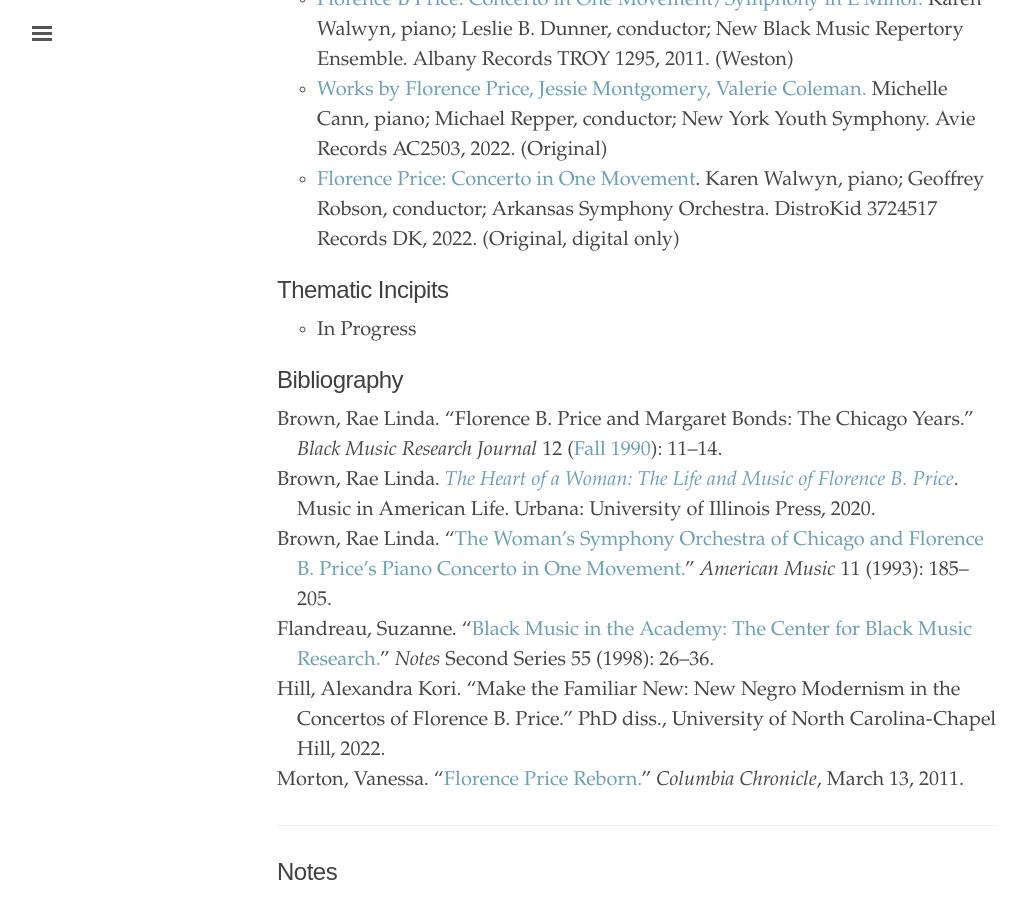
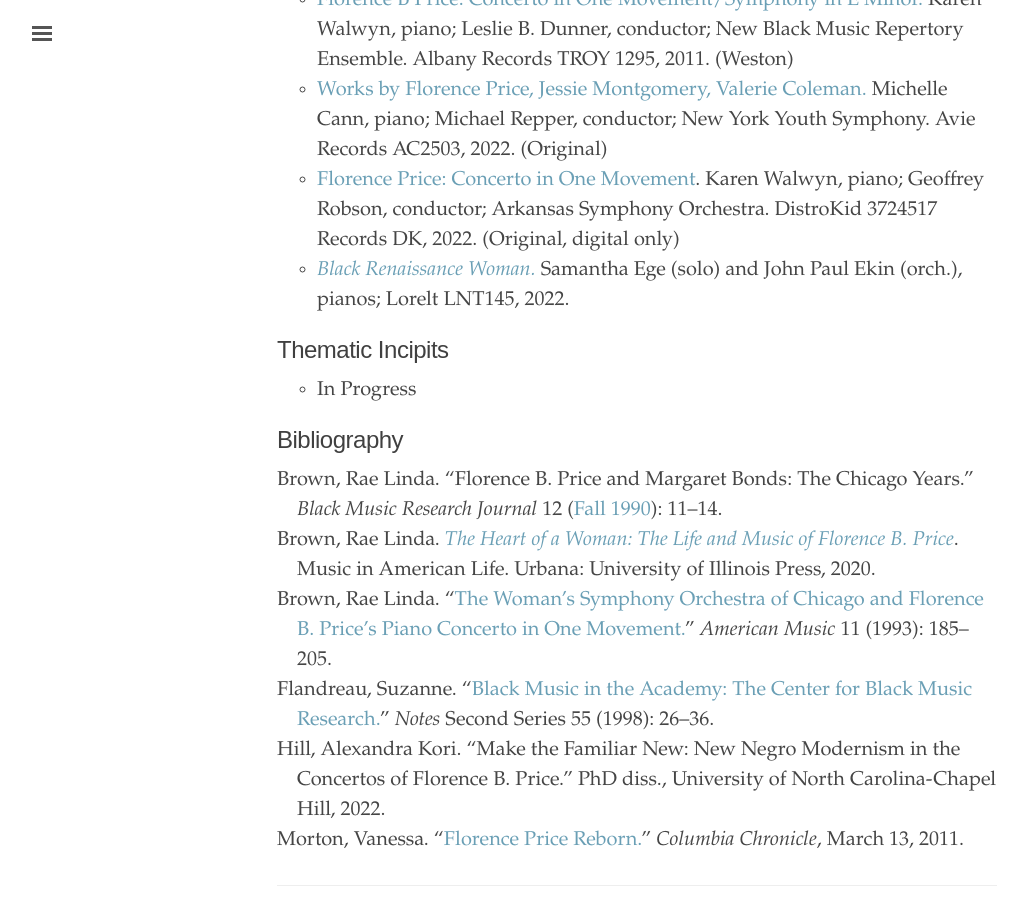
Before and after one commit to dwshadle/florence-price-catalog, a Jekyll site: the page built from _texts/price-piano_concerto_no1.md, in a window 1280 px wide and 900 px high, scrolled down 1657 px. Shown: the whole window, without its empty margins (3-1031 px from the left). Built offline with Jekyll 4.4.1, drawn with Linux system fonts in a browser that asks for light colours.

Commit message:
Update price-piano_concerto_no1.md

```diff
--- a/_texts/price-piano_concerto_no1.md
+++ b/_texts/price-piano_concerto_no1.md
@@ -47,6 +47,7 @@
 - <a href="https://www.albanyrecords.com/mm5/merchant.mvc?Screen=PROD&Product_Code=TROY1295" target="_blank">Florence B Price: Concerto in One Movement/Symphony in E Minor.</a> Karen Walwyn, piano; Leslie B. Dunner, conductor; New Black Music Repertory Ensemble. Albany Records TROY 1295, 2011. (Weston)
 - <a href="https://www.avie-records.com/releases/works-by-florence-price-valerie-coleman-jessie-montgomery/" target="_blank">Works by Florence Price, Jessie Montgomery, Valerie Coleman.</a> Michelle Cann, piano; Michael Repper, conductor; New York Youth Symphony. Avie Records AC2503, 2022. (Original)
 - <a href="https://www.amazon.com/dp/B09VLM8Q4F/ref=sr_1_2" target="_blank">Florence Price: Concerto in One Movement</a>. Karen Walwyn, piano; Geoffrey Robson, conductor; Arkansas Symphony Orchestra. DistroKid 3724517 Records DK, 2022. (Original, digital only)
+- <a href="https://www.prestomusic.com/classical/products/9361778--black-renaissance-woman" target="_blank">*Black Renaissance Woman.*</a> Samantha Ege (solo) and John Paul Ekin (orch.), pianos; Lorelt LNT145, 2022.
 
 ## Thematic Incipits
 - In Progress
```
